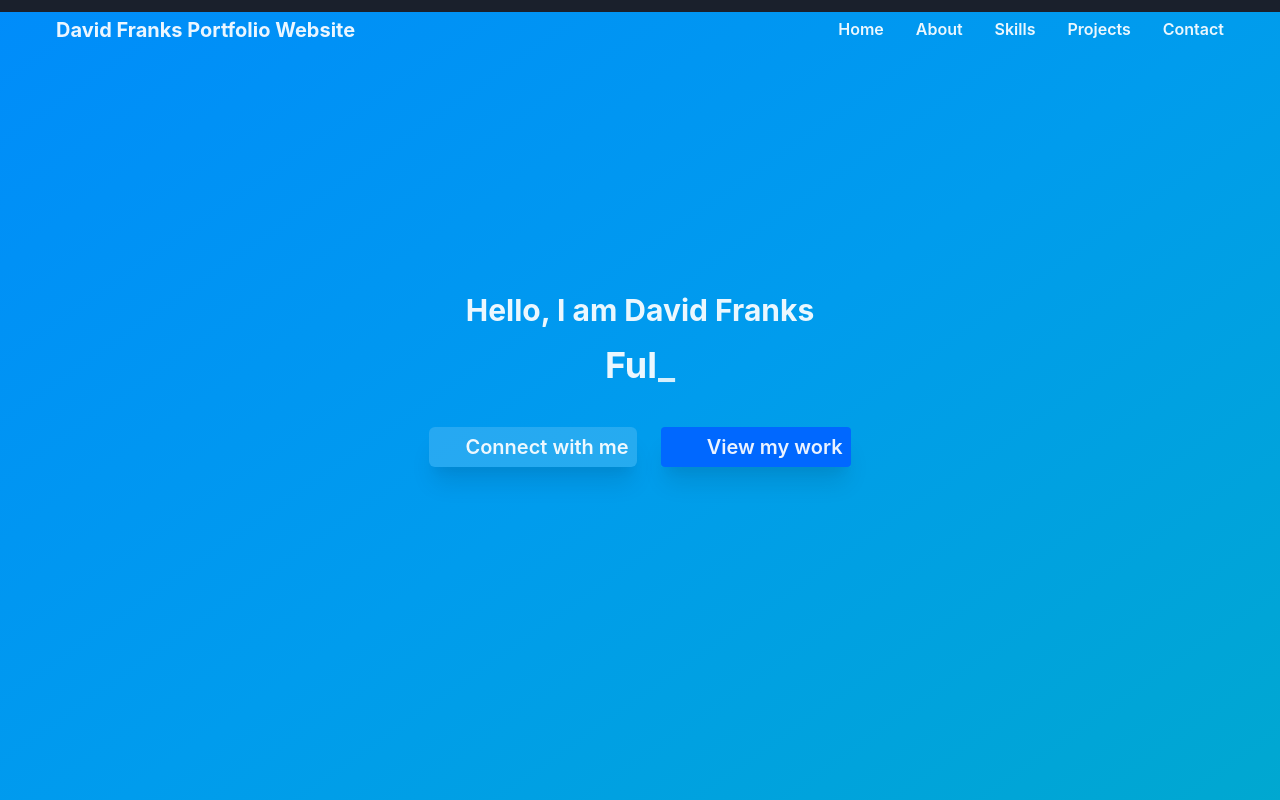
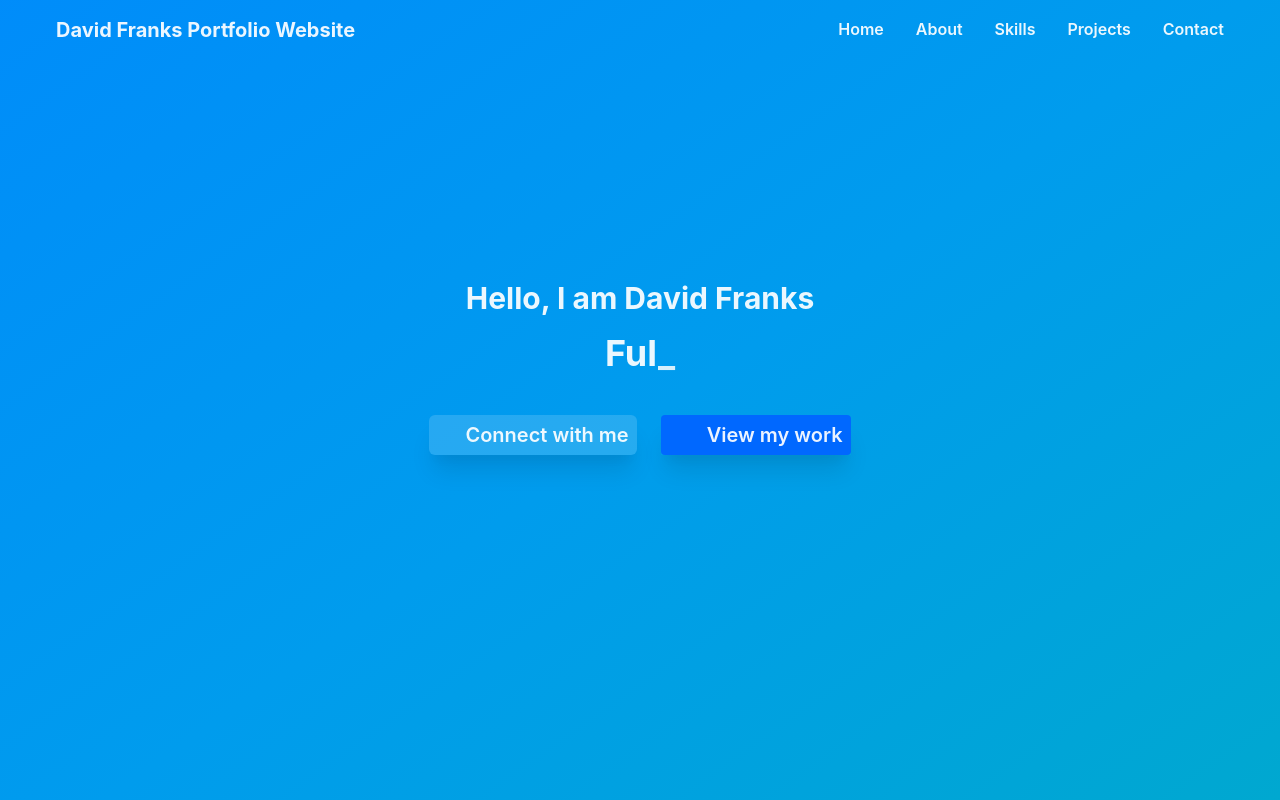
Before and after one commit to davidfrnks7/old-portfolio-website, a Next.js app: page / in a window 1280 px wide. Shown: the top 800 px of the page. Built offline with nearby package versions, Linux system fonts and the light colour scheme; some icons are missing.

Commit message:
Fix greet background height

```diff
--- a/components/sections/greeting/Greeting.tsx
+++ b/components/sections/greeting/Greeting.tsx
@@ -8,7 +8,7 @@ const Greeting = (): JSX.Element => {
     <Box
       w="100%"
       h="100vh"
-      mt="-48px"
+      mt="-60px"
       px={{ base: "3rem", lg: "3rem", xl: "5rem" }}
       textAlign="center"
       className="background"
```
